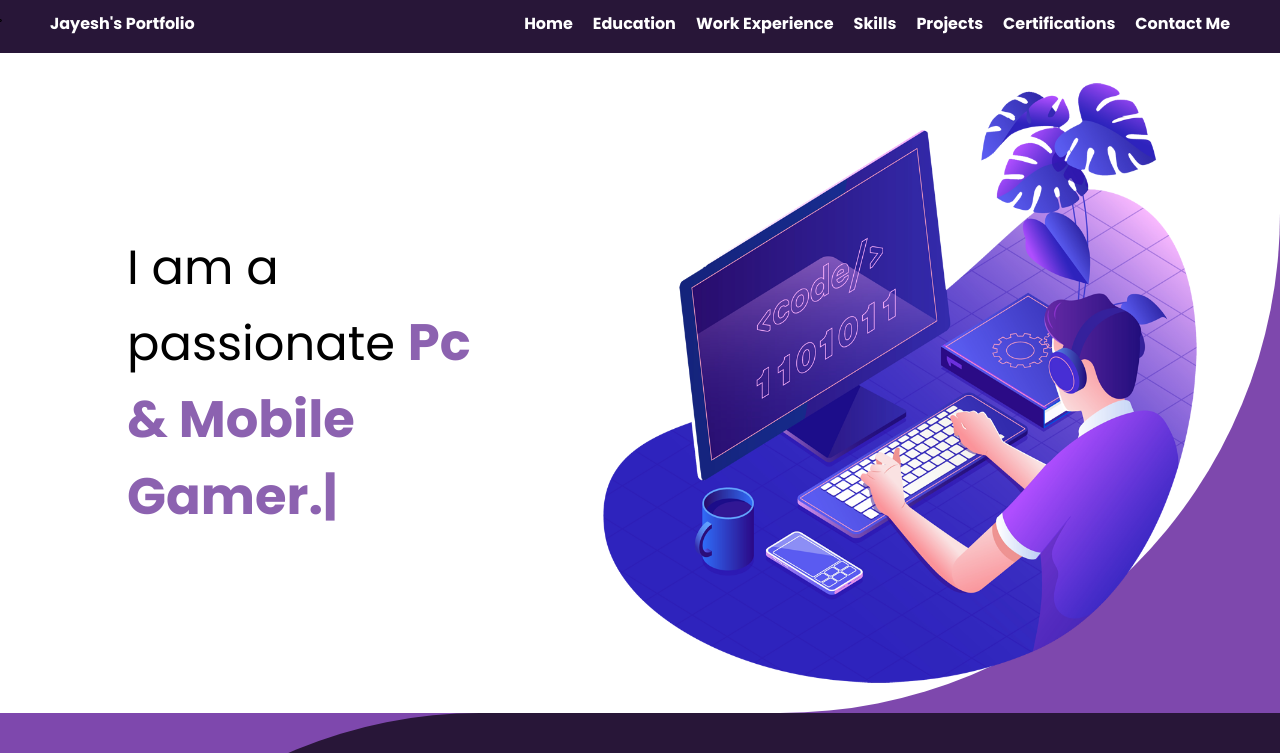
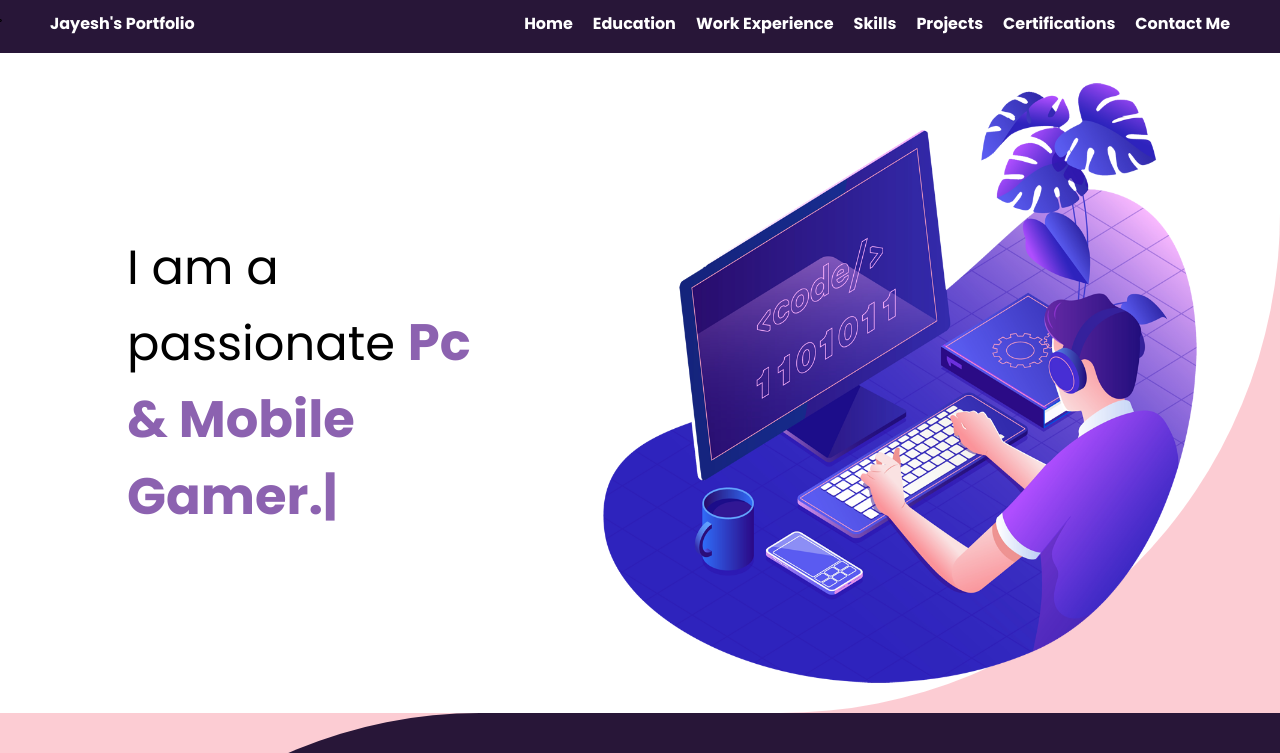
Before and after one commit to Jayesh-Sapkale/Portfolio, a plain HTML site: page index.html in a window 1280 px wide. Shown: the top 753 px of the page. Drawn offline with nearby package versions, Linux system fonts and the light colour scheme.

Commit message:
changed background color

```diff
--- a/style.css
+++ b/style.css
@@ -6,7 +6,7 @@
 }
 
 html {
-    background-color: rgb(126, 72, 173);
+    background-color: rgb(252, 204, 211);
 }
 
 /* navbar section*/
```
